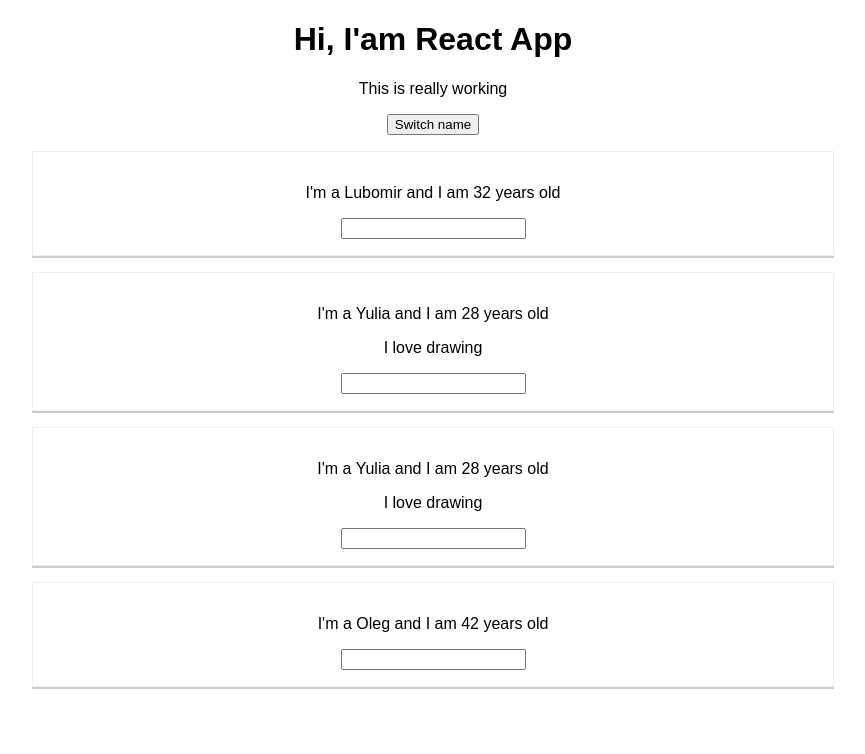
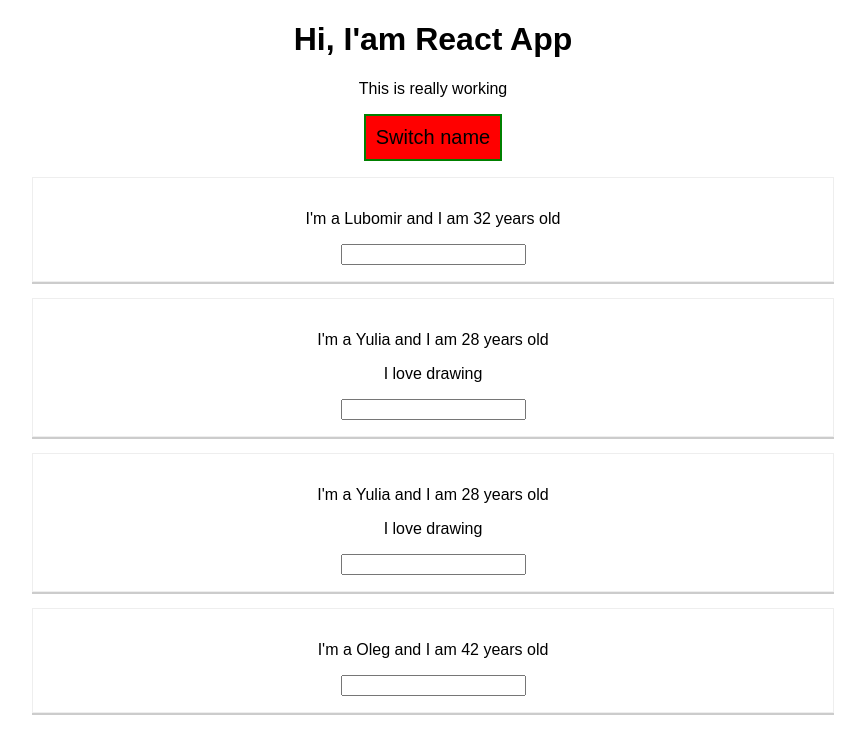
Before and after one commit to lubomirKavetskiy/udemy-course, a React (Create React App) app: page / in a window 1280 px wide. Shown: the top 754 px of the page, without its empty margins (207-1072 px from the left). Built offline with nearby package versions, Linux system fonts and the light colour scheme.

Commit message:
I've used inline styles

```diff
--- a/src/App.js
+++ b/src/App.js
@@ -35,11 +35,19 @@ class App extends Component {
   }
 
   render() {
+    const style = {
+      backgroundColor: `red`,
+      border: `2px solid green`,
+      cursor: `pointer`,
+      fontSize: `20px`,
+      padding: `10px`,
+    };
+
     return (
       <div className="App">
         <h1>Hi, I'am React App</h1>
         <p>This is really working</p>
-        <button onClick = {() => this.switchNameHandler(`Lubomir_2030`)}>Switch name</button>
+        <button style = {style} onClick = {() => this.switchNameHandler(`Lubomir_2030`)}>Switch name</button>
         <Person
           name = {this.state.persons[0].name}
           age = {this.state.persons[0].age}
```
